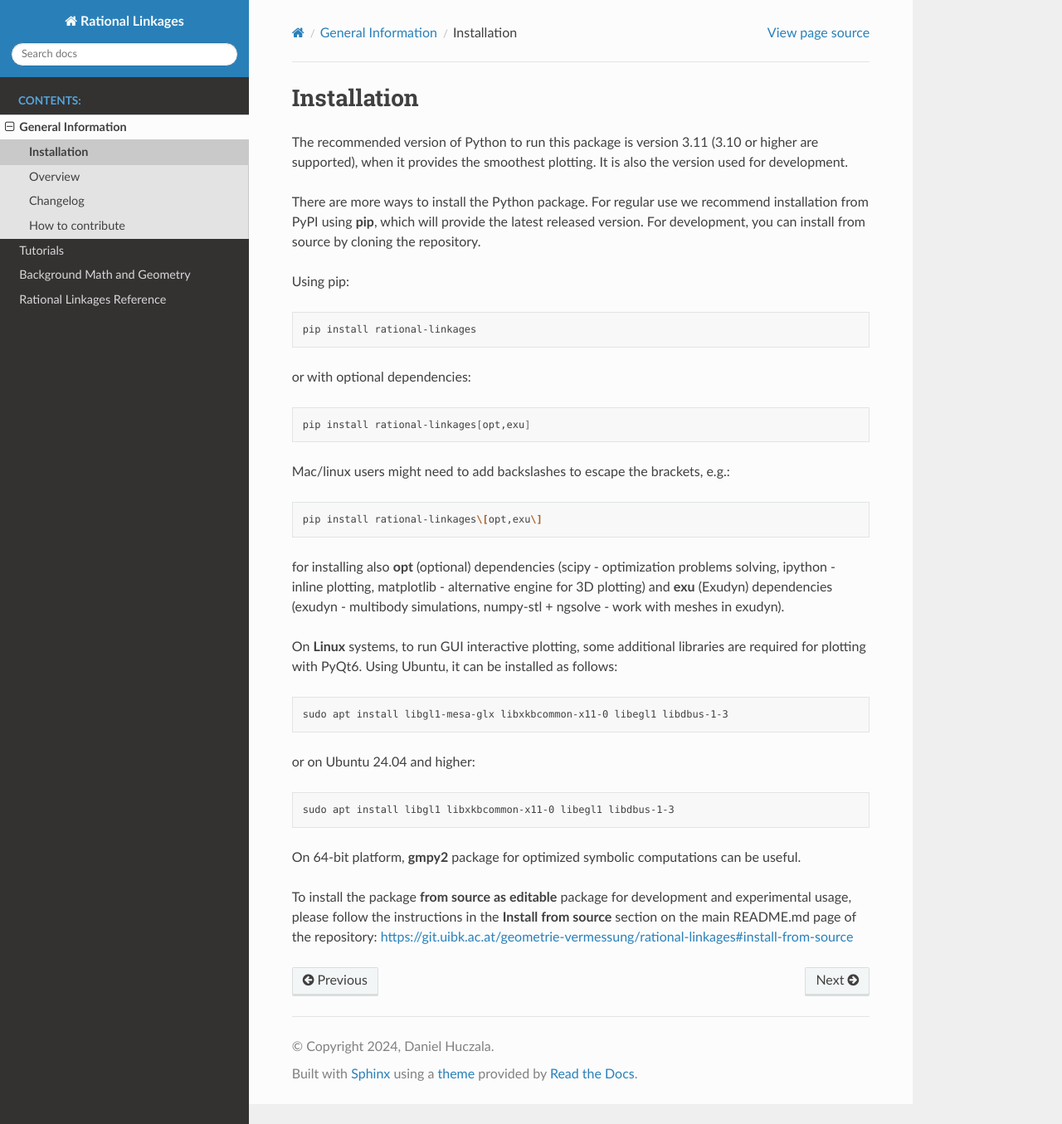
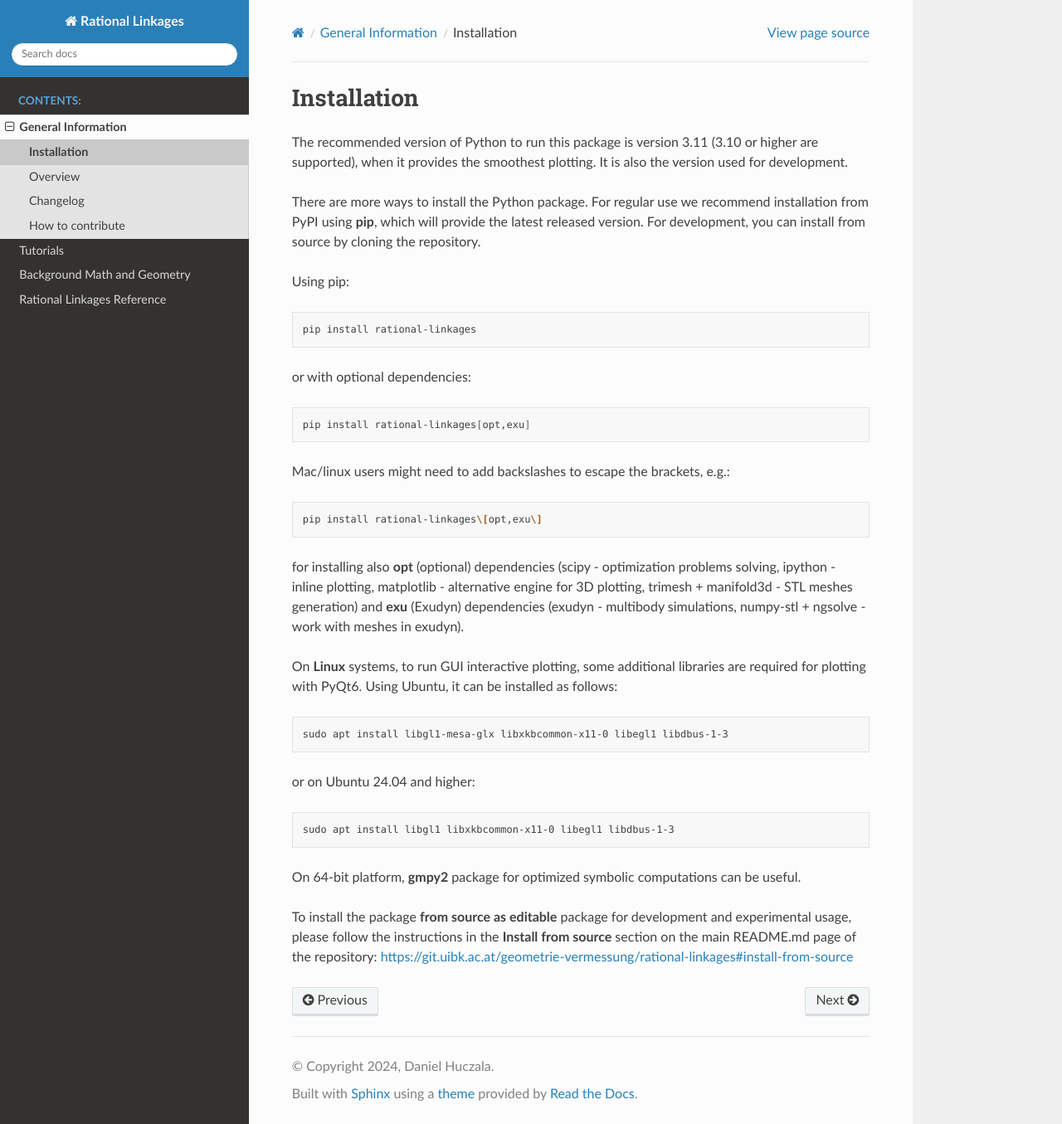
Before and after one commit to hucik14/rational-linkages, a Sphinx documentation site: the page built from docs/source/general/installation.rst, in a window 1280 px wide and 1355 px high. Shown: the whole window at 83% size. Built offline with Sphinx 7.4.7 and the Read the Docs theme 3.1.0, drawn with Linux system fonts in a browser that asks for light colours.

Commit message:
trimesh and manifold3d are new optional dependencies
Changelog: added

```diff
--- a/docs/source/general/installation.rst
+++ b/docs/source/general/installation.rst
@@ -30,7 +30,8 @@ Mac/linux users might need to add backslashes to escape the brackets, e.g.:
     pip install rational-linkages\[opt,exu\]
 
 for installing also **opt** (optional) dependencies (scipy - optimization problems solving, ipython - inline plotting,
-matplotlib - alternative engine for 3D plotting)
+matplotlib - alternative engine for 3D plotting, trimesh + manifold3d - STL
+meshes generation)
 and **exu** (Exudyn) dependencies (exudyn - multibody simulations,
 numpy-stl + ngsolve - work with meshes in exudyn).
 
--- a/pyproject.toml
+++ b/pyproject.toml
@@ -38,6 +38,8 @@ opt = [
     "ipython >= 8.0.0",
     "scipy >= 1.10.0",
     "matplotlib >= 3.9.0",
+    "trimesh",
+    "manifold3d",
 ]
 exu = [
     "exudyn >= 1.9.0",
```
Also changed, not shown: README.md (+2 -1 lines).
